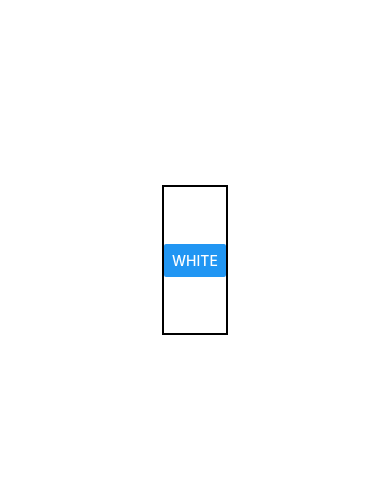
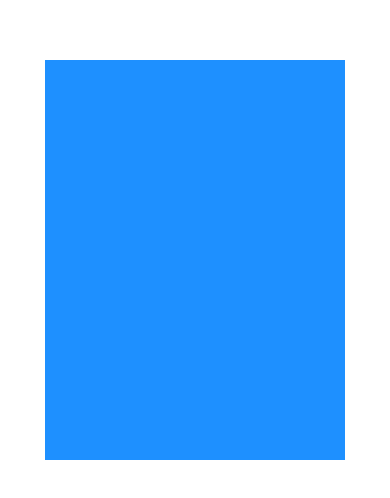
Before and after one commit to yilengyao/react-native-in-action, a React Native app: screen / in a window 390 px wide. Shown: the part 162-660 px from the top of the page. Built offline with nearby package versions, Linux system fonts and the light colour scheme.

Commit message:
initial card component

```diff
--- a/app/App.tsx
+++ b/app/App.tsx
@@ -1,39 +1,28 @@
 import React, { Component } from 'react';
 import { Button, StyleSheet, View } from 'react-native';
-import getStyleSheet from './styles';
 
-interface AppState {
-  darkTheme: boolean;
-}
 
-export default class App extends Component<{}, AppState> {
-  constructor(props: {}) {
-    super(props);
-    this.state = {
-      darkTheme: false
-    }
-    this.toggleTheme = this.toggleTheme.bind(this);
-  }
-
-  toggleTheme() {
-    this.setState({ darkTheme: !this.state.darkTheme });
-  };
-
+export default class App extends Component<{}> {
   render() {
-
-    const styles = getStyleSheet(this.state.darkTheme);
-    /*
-     * The React Native StyleSheet.flatten utility converts
-     * the StyleSheet object into a JavaScript object, which
-     * makes it easier to get he background color
-     */
-    const backgroundColor = StyleSheet.flatten(styles.container).backgroundColor;
     return (
       <View style={styles.container}>
-        <View style={styles.box}>
-          <Button title={backgroundColor} onPress={this.toggleTheme} />
-        </View>
+        <View style={styles.cardContainer} />
       </View>
     )
   }
 }
+
+const profileCardColor = 'dodgerblue';
+
+const styles = StyleSheet.create({
+  container: {
+    flex: 1,
+    justifyContent: 'center',
+    alignItems: 'center'
+  },
+  cardContainer: {
+    backgroundColor: profileCardColor,
+    width: 300,
+    height: 400
+  }
+});
--- a/app/styles.tsx
+++ /dev/null
@@ -1,45 +0,0 @@
-import { StyleSheet, ViewStyle } from 'react-native';
-
-export const Colors = {
-  dark: 'black',
-  light: 'white'
-};
-
-const baseContainerStyles: ViewStyle = {
-  flex: 1,
-  justifyContent: 'center',
-  alignItems: 'center'
-};
-
-const baseBoxStyles: ViewStyle = {
-  justifyContent: 'center',
-  alignItems: 'center',
-  borderWidth: 2,
-  height: 150,
-}
-
-const lightStyleSheet = StyleSheet.create({
-  container: {
-    ...baseContainerStyles,
-    backgroundColor: Colors.light
-  },
-  box: {
-    ...baseBoxStyles,
-    borderColor: Colors.dark
-  }
-})
-
-const darkStyleSheet = StyleSheet.create({
-  container: {
-    ...baseContainerStyles,
-    backgroundColor: Colors.dark
-  },
-  box: {
-    ...baseBoxStyles,
-    borderColor: Colors.light
-  }
-})
-
-export default function getStyleSheet(useDarkTheme: boolean) {
-  return useDarkTheme ? darkStyleSheet : lightStyleSheet;
-}
```
